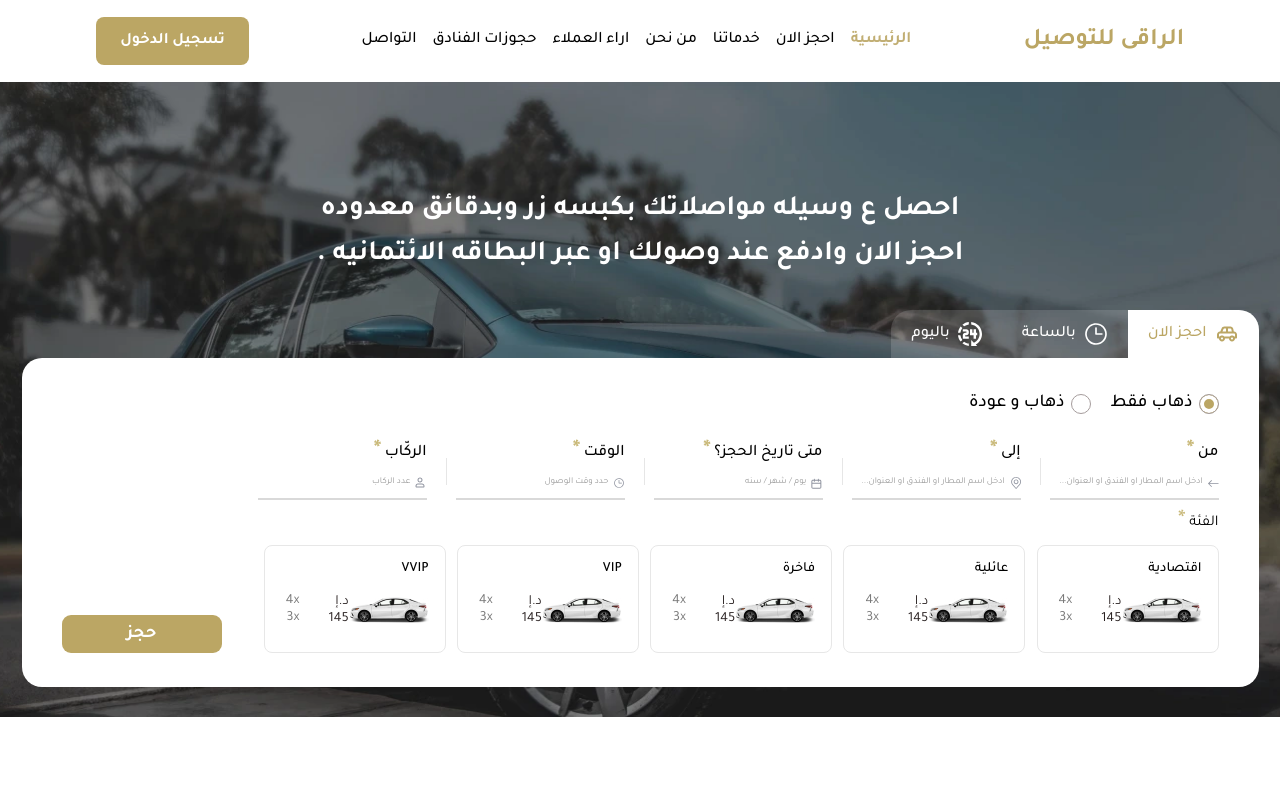
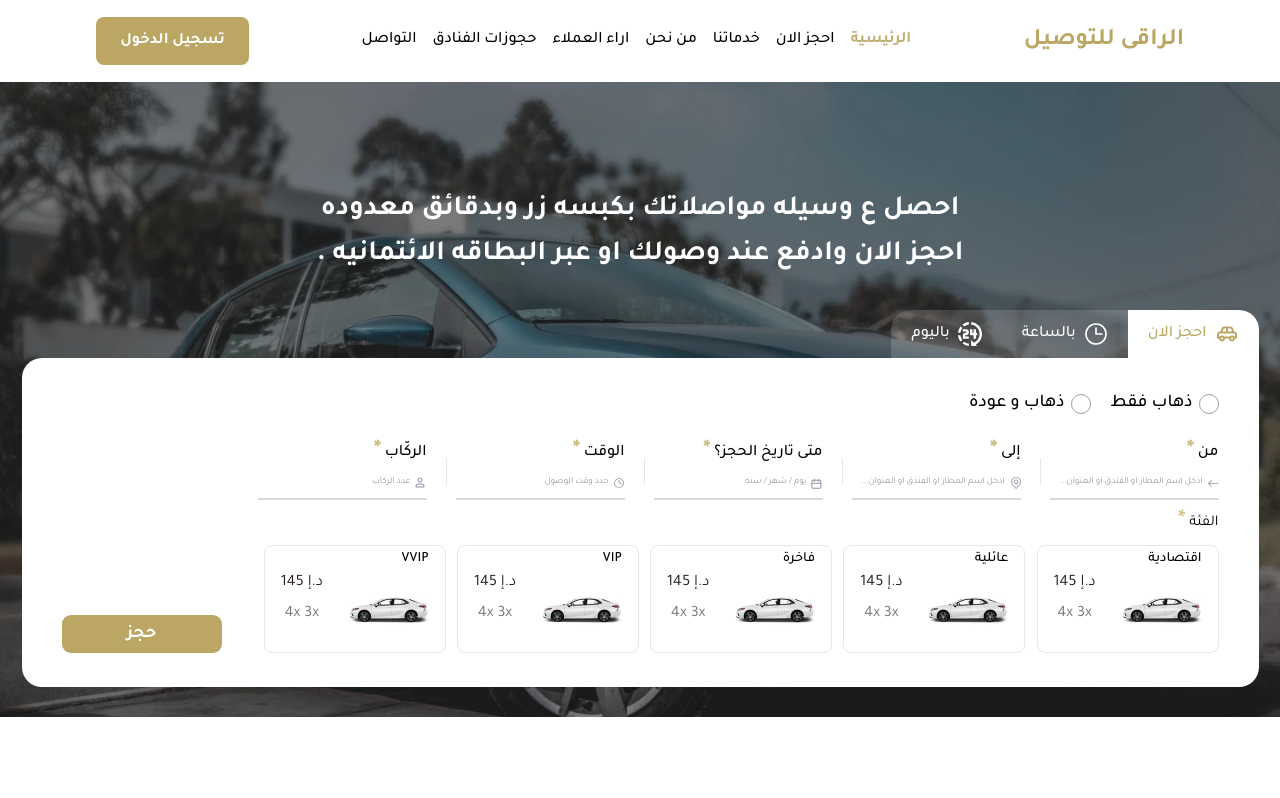
Before and after one commit to samymahmoud3/booking_ar, a React (Vite) app: page / in a window 1280 px wide. Shown: the top 798 px of the page. Built offline with nearby package versions, Linux system fonts and the light colour scheme.

Commit message:
modified

```diff
--- a/src/components/carCategory/CarCategory.jsx
+++ b/src/components/carCategory/CarCategory.jsx
@@ -6,9 +6,9 @@ const CarCategory = ({ category, select }) => {
       <p>{ category }</p>
       <div>
         <img className='car' src="/car.jpg" alt="car" />
-        <div className="details">
-          <p>د.إ 145</p>
-          <p>4x 3x</p>
+        <div className="num">
+          <div>د.إ 145</div>
+          <div>4x 3x</div>
         </div>
       </div>
     </div>
--- a/src/components/carCategory/carCategory.scss
+++ b/src/components/carCategory/carCategory.scss
@@ -20,7 +20,7 @@
     display: flex;
     align-items: center;
     justify-content: space-between;
-    height: 40px;
+    height: 60px;
     margin-bottom: 12px;
 
     .car {
@@ -28,18 +28,16 @@
       height: 40px;
     }
 
-    .details {
+    .num {
       display: flex;
       flex-direction: column;
-      height: 60px;
 
-      p {
+      div {
         font-size: 14;
         font-weight: 400;
 
         &:first-child {
           color: #292121;
-          margin-bottom: 10px;
         }
 
         &:last-child {
--- a/src/components/featureItem/featureItem.scss
+++ b/src/components/featureItem/featureItem.scss
@@ -6,6 +6,7 @@
   align-items: center;
   justify-content: center;
   padding-bottom: 8px;
+  margin: auto;
 
   img {
     margin-bottom: 24px;
--- a/src/components/heroSection/HeroSection.jsx
+++ b/src/components/heroSection/HeroSection.jsx
@@ -44,10 +44,10 @@ const HeroSection = () => {
         </div>
 
         <div className='info'>
-          <div>
+          <div className='content'>
             <div className='methods'>
               <div className="radio">
-                <input id="radio-1" name="radio" type="radio" checked />
+                <input id="radio-1" name="radio" type="radio"  />
                 <label htmlFor="radio-1" className="radio-label">ذهاب فقط</label>
               </div>
               <div className="radio">
--- a/src/components/heroSection/heroSection.scss
+++ b/src/components/heroSection/heroSection.scss
@@ -100,7 +100,8 @@
       display: flex;
       align-items: end;
 
-      div {
+
+      .content {
 
         .methods {
           display: flex;
@@ -156,24 +157,6 @@
                   &:before {
                     outline: none;
                     border-color: $yellow-color;
-                  }
-                }
-              }
-
-              &:disabled {
-                +.radio-label {
-                  &:before {
-                    box-shadow: inset 0 0 0 4px #FFFFFF;
-                    border-color: darken(#FFFFFF, 25%);
-                    background: darken(#FFFFFF, 25%);
-                  }
-                }
-              }
-
-              +.radio-label {
-                &:empty {
-                  &:before {
-                    margin-right: 0;
                   }
                 }
               }
```
